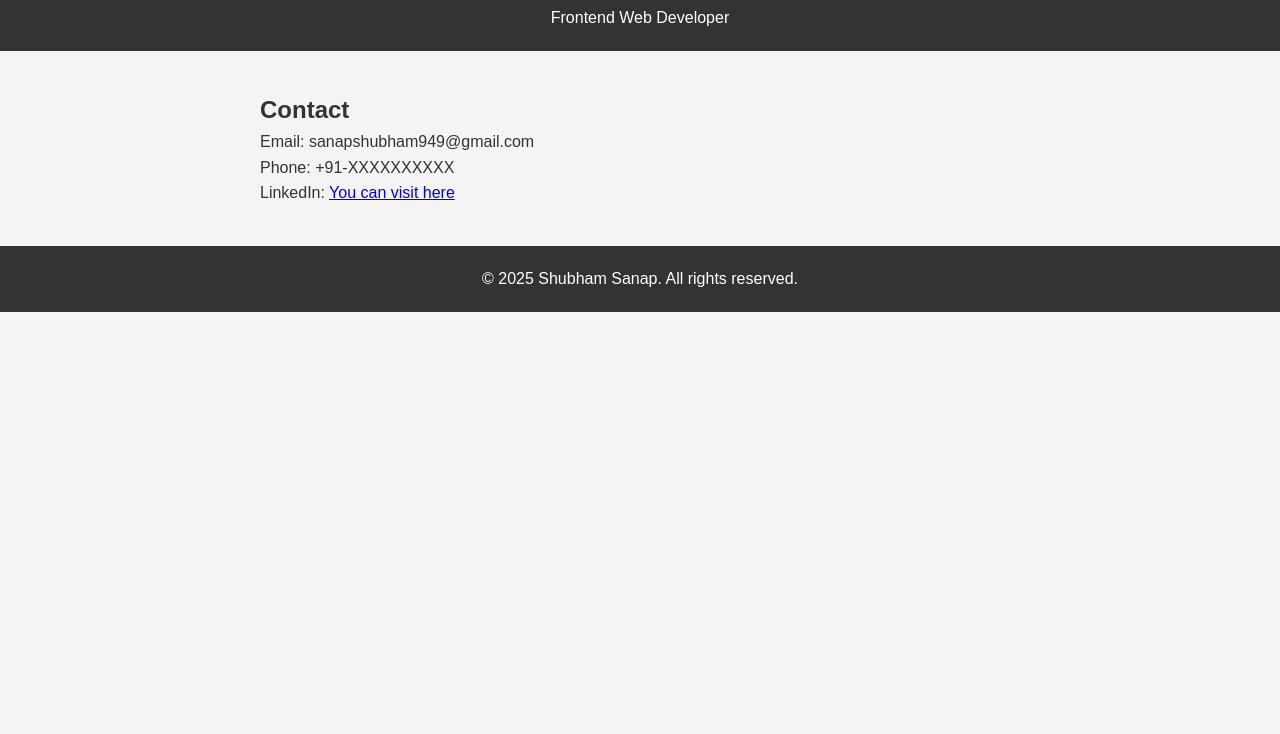
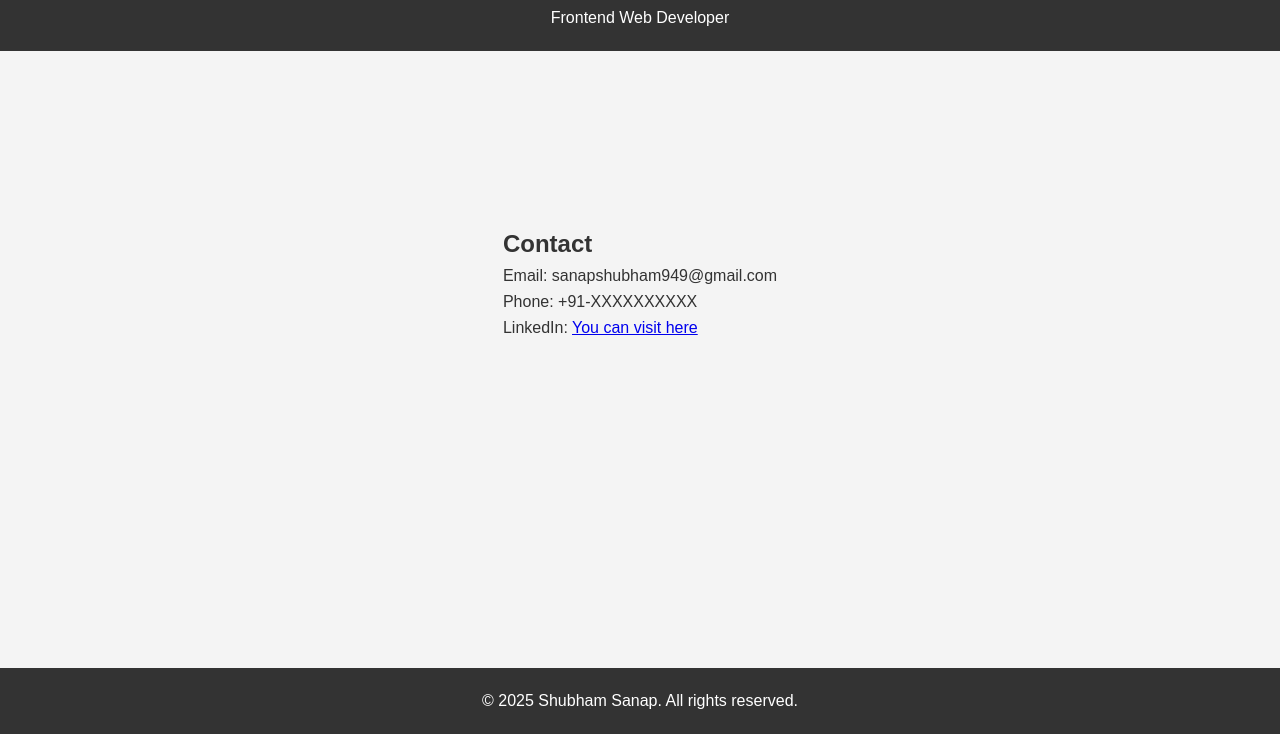
Before and after one commit to sanapshubham516/Portfolio, a plain HTML site: page contact.html in a window 1280 px wide. Shown: the part 66-800 px from the top of the page. Drawn offline with Linux system fonts and the light colour scheme.

Commit message:
Update style.css

```diff
--- a/style.css
+++ b/style.css
@@ -51,4 +51,33 @@ footer {
     padding: 20px;
     background-color: #333;
     color: #fff;
+
 }
+
+html, body {
+  height: 100%;
+  margin: 0;
+  padding: 0;
+}
+
+.wrapper {
+  display: flex;
+  flex-direction: column;
+  min-height: 100vh;
+}
+
+header, section {
+  padding: 20px;
+}
+
+main {
+  flex: 1;
+}
+
+footer {
+  margin-top: auto;
+  background-color: #333;
+  color: white;
+  text-align: center;
+  padding: 20px;
+}
```
